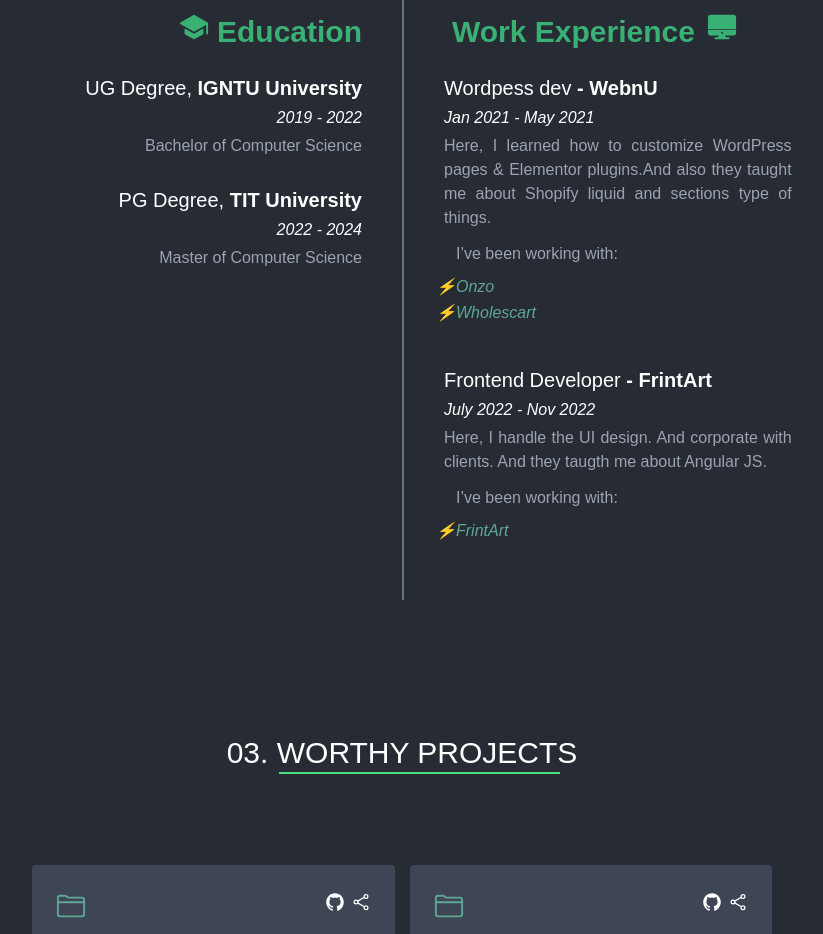
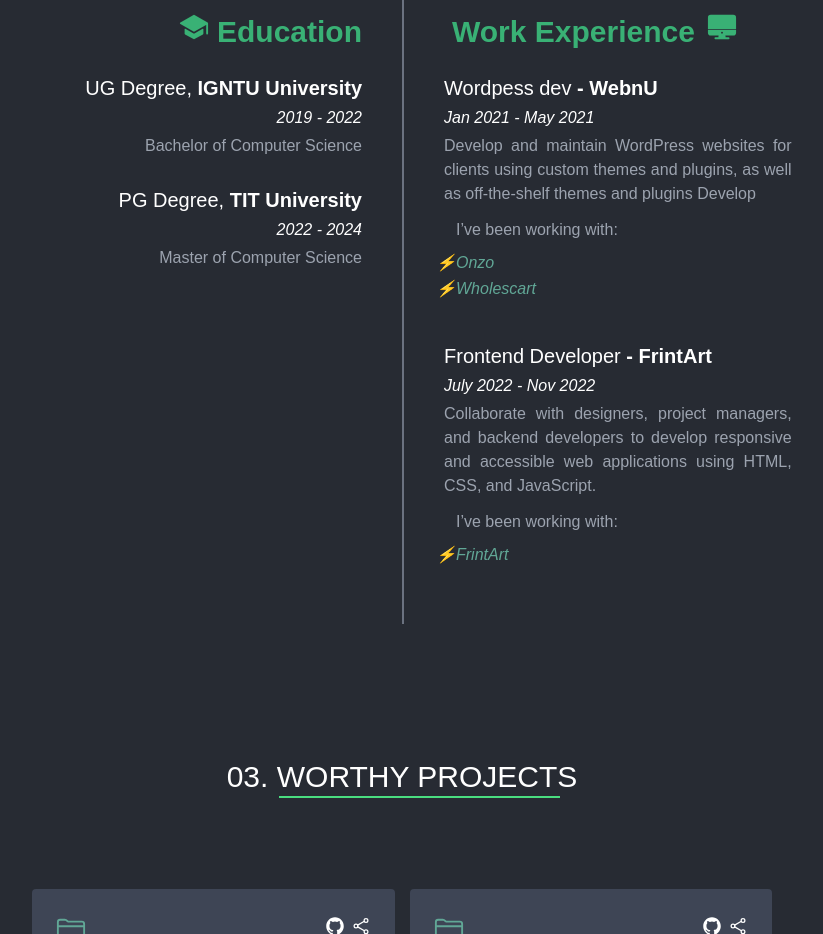
Before and after one commit to Jagrati1213/jagrati-gupta, a React (Create React App) app: page / in a window 1280 px wide. Shown: the part 1800-2734 px from the top of the page, without its empty margins (238-1061 px from the left). Built offline with nearby package versions, Linux system fonts and the light colour scheme.

Commit message:
jg: update work description

```diff
--- a/src/components/js-files/Experience.js
+++ b/src/components/js-files/Experience.js
@@ -27,7 +27,7 @@
             postion :'Wordpess dev',
             company:'WebnU',
             time:'Jan 2021 - May 2021',
-            des:' Here, I learned how to customize WordPress pages & Elementor plugins.And also they taught me about Shopify liquid and sections type of things.',
+            des:'Develop and maintain WordPress websites for clients using custom themes and plugins, as well as off-the-shelf themes and plugins Develop',
             workLink:[
                 {
                  link:'https://onzo.in/',
@@ -43,7 +43,7 @@
             postion :'Frontend Developer',
             company:'FrintArt',
             time:'July 2022 - Nov 2022',
-            des:'Here, I handle the UI design. And corporate with clients. And they taugth me about Angular JS.',
+            des:'Collaborate with designers, project managers, and backend developers to develop responsive and accessible web applications using HTML, CSS, and JavaScript.',
             workLink:[
                 {
                  link:'https://frintart.com/',
```
